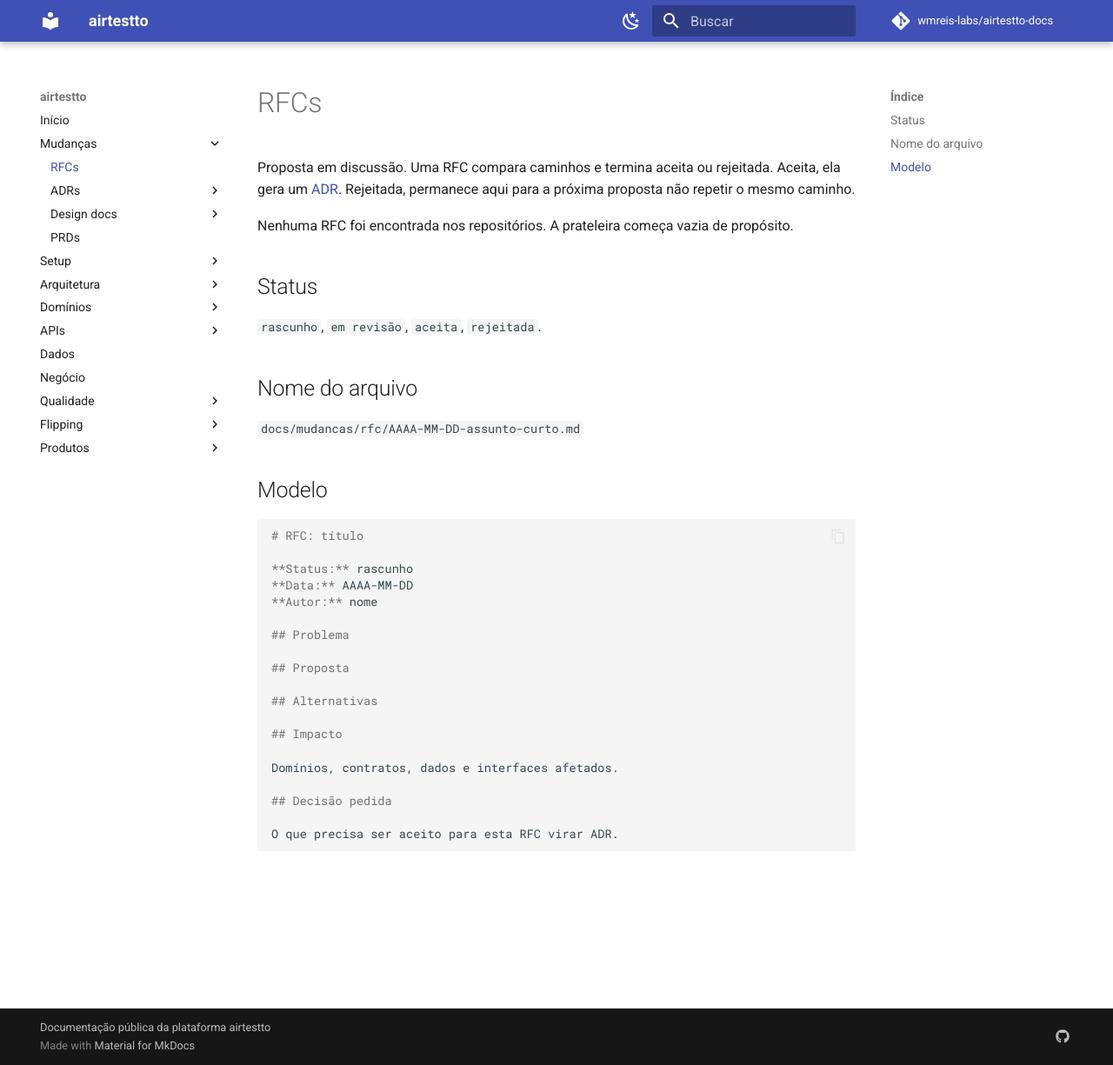
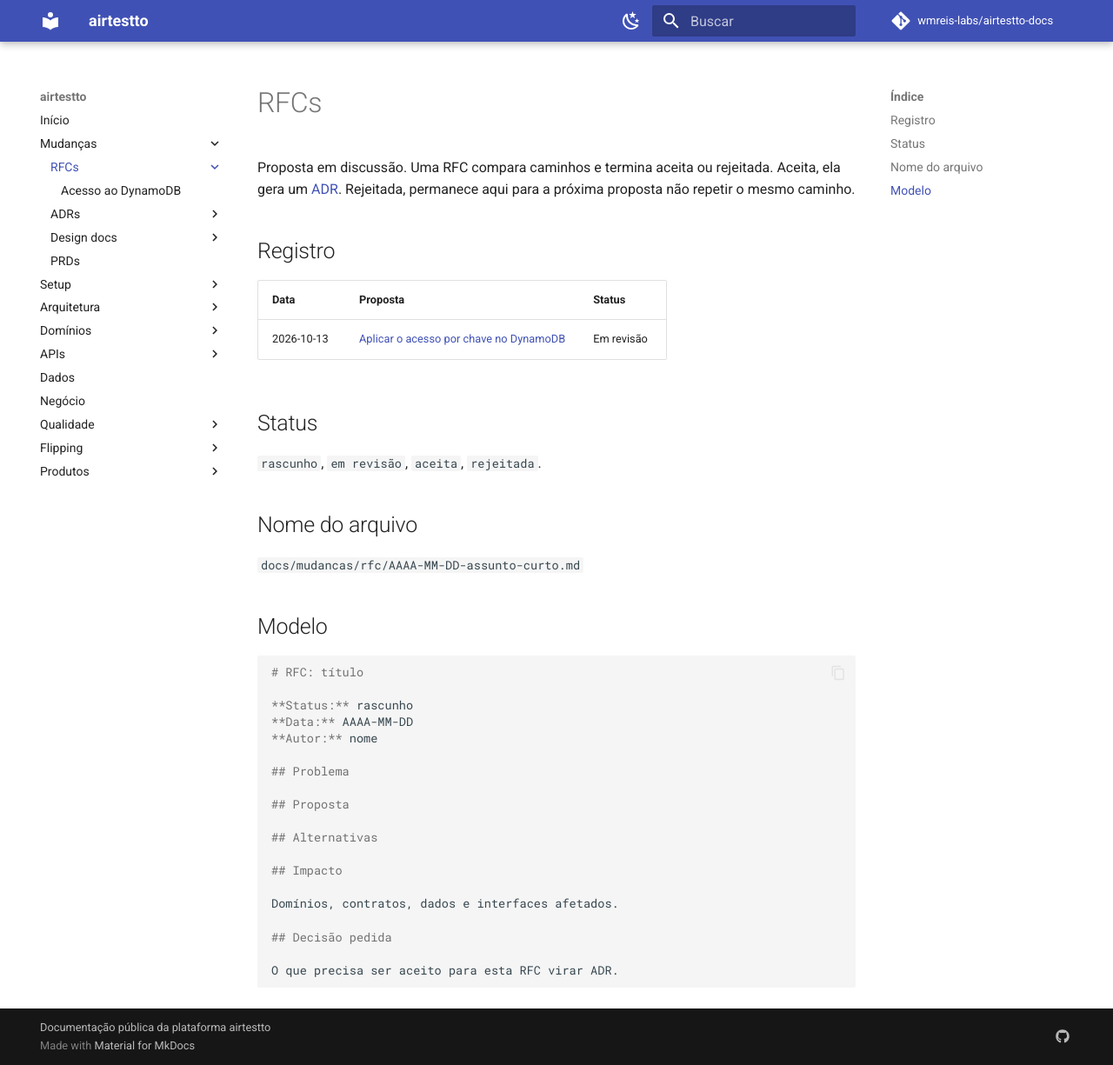
Before and after one commit to wmreis-labs/airtestto-docs, an MkDocs documentation site: the page built from docs/mudancas/rfc/index.md, in a window 1280 px wide and 1225 px high. Shown: the whole window at 87% size. Built offline with MkDocs 1.6.1 and Material for MkDocs 9.7.7, drawn with Linux system fonts in a browser that asks for light colours; comment, search, counter and statistics services are not loaded.

Commit message:
docs: registrar a RFC de acesso ao DynamoDB
A proposta em revisão aplica o desenho vigente ao inventário das tabelas, para a próxima consulta ler o portal em vez do plano de código.

Co-authored-by: Cursor <cursoragent@cursor.com>

```diff
--- a/docs/mudancas/rfc/index.md
+++ b/docs/mudancas/rfc/index.md
@@ -2,7 +2,11 @@
 
 Proposta em discussão. Uma RFC compara caminhos e termina aceita ou rejeitada. Aceita, ela gera um [ADR](../adr/index.md). Rejeitada, permanece aqui para a próxima proposta não repetir o mesmo caminho.
 
-Nenhuma RFC foi encontrada nos repositórios. A prateleira começa vazia de propósito.
+## Registro
+
+| Data | Proposta | Status |
+| --- | --- | --- |
+| 2026-10-13 | [Aplicar o acesso por chave no DynamoDB](2026-10-13-acesso-dynamodb.md) | Em revisão |
 
 ## Status
 
--- a/mkdocs.yml
+++ b/mkdocs.yml
@@ -70,7 +70,9 @@ nav:
   - Início: index.md
   - Mudanças:
       - mudancas/index.md
-      - RFCs: mudancas/rfc/index.md
+      - RFCs:
+          - mudancas/rfc/index.md
+          - Acesso ao DynamoDB: mudancas/rfc/2026-10-13-acesso-dynamodb.md
       - ADRs:
           - mudancas/adr/index.md
           - Stack por domínio: mudancas/adr/stack-por-dominio.md
```
Also changed, not shown: docs/mudancas/design/2026-10-12-acesso-dynamodb.md (+1 -0 lines), docs/mudancas/index.md (+1 -1 lines), docs/mudancas/rfc/2026-10-13-acesso-dynamodb.md (added, +67 -0 lines).
